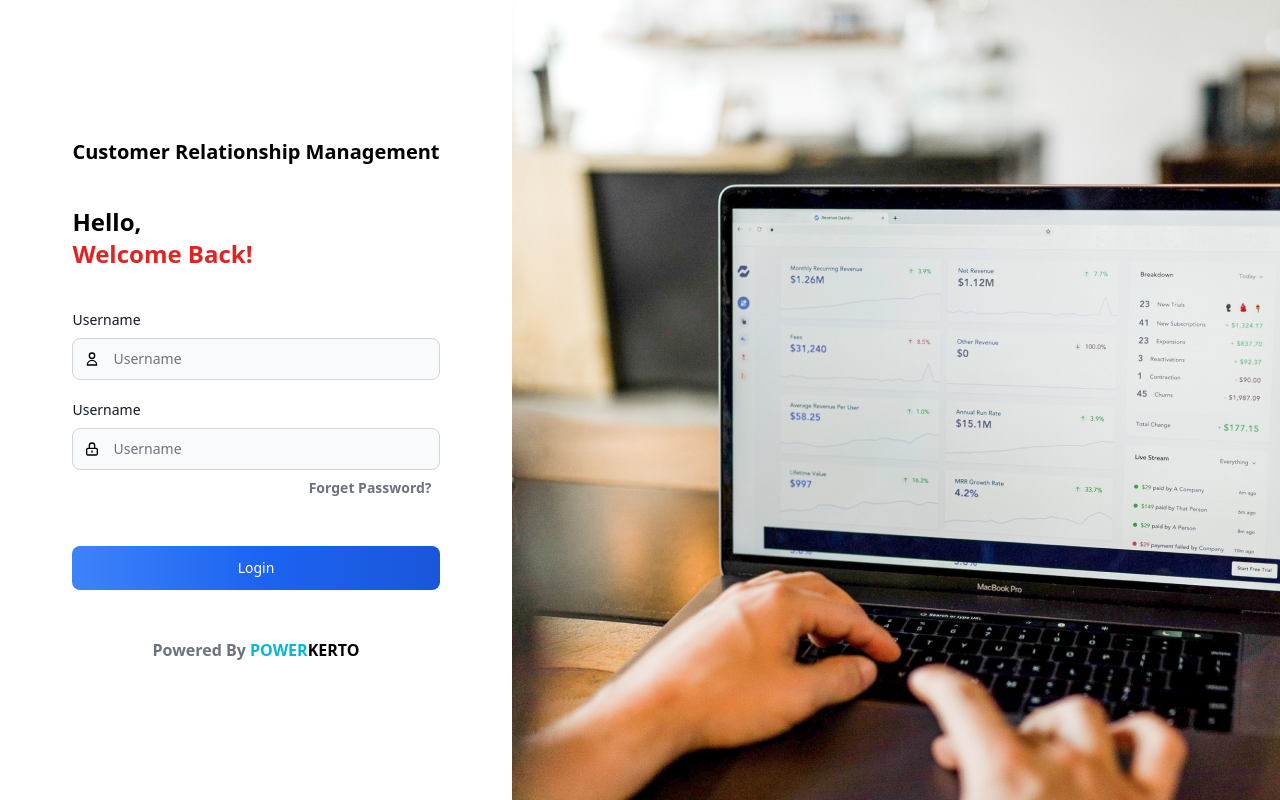
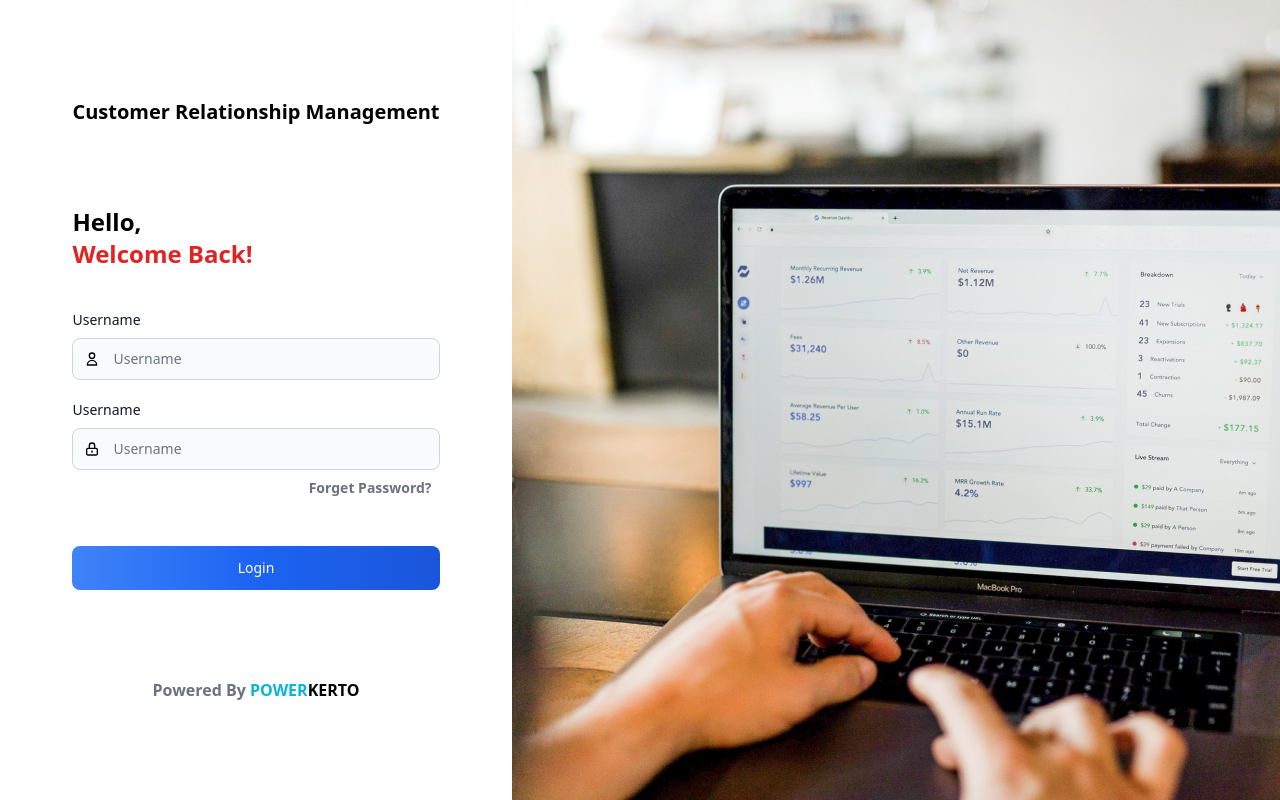
Before and after one commit to k2glyph/crm_office, a React (Create React App) app in the folder frontend/: page / in a window 1280 px wide. Built offline with nearby package versions, Linux system fonts and the light colour scheme.

Commit message:
fixed class responsive login

```diff
--- a/frontend/src/Pages/Login.js
+++ b/frontend/src/Pages/Login.js
@@ -7,7 +7,7 @@ function Login() {
     <div className='flex flex-col-reverse md:flex-row'>
         <div className='p-10 md:w-2/5 flex flex-row justify-center items-center'>
             <div className='flex flex-col'>
-                <h1 className='font-bold text-xl text-center pb-10'>
+                <h1 className='font-bold text-xl text-center pb-10 md:pb-20'>
                     Customer Relationship Management
                 </h1>
                 <div>
@@ -22,7 +22,7 @@ function Login() {
                         </div>
                     </div>
                 </div>
-                <h1 className='font-bold text-gray-500 text-center'>Powered By <span className='text-cyan-500'>POWER<span className='text-black'>KERTO</span></span></h1>
+                <h1 className='font-bold text-gray-500 text-center md:mt-10'>Powered By <span className='text-cyan-500'>POWER<span className='text-black'>KERTO</span></span></h1>
             </div>
         </div>
         <div className='bg-login-img h-96 bg-cover md:w-3/5 md:h-screen '>
```
